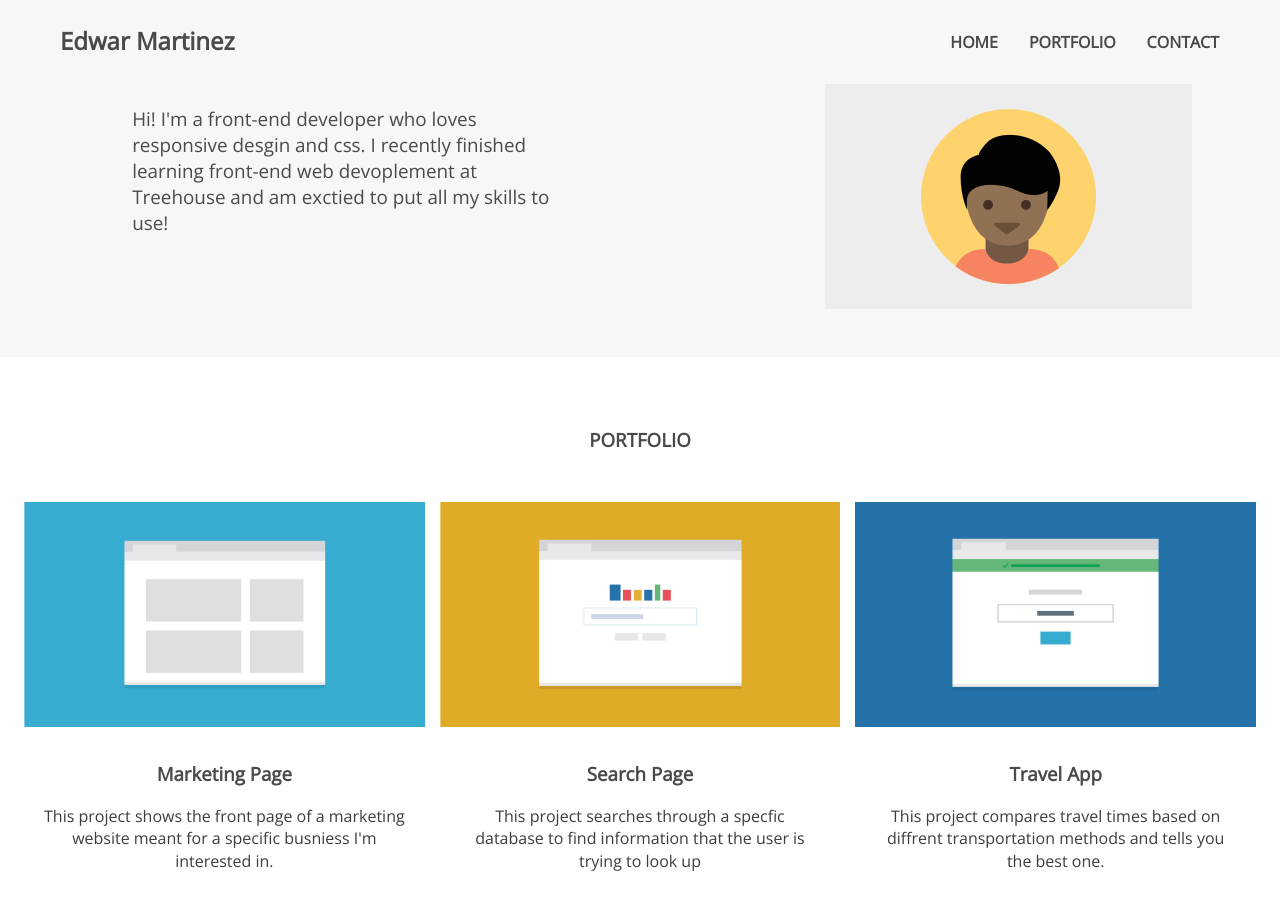
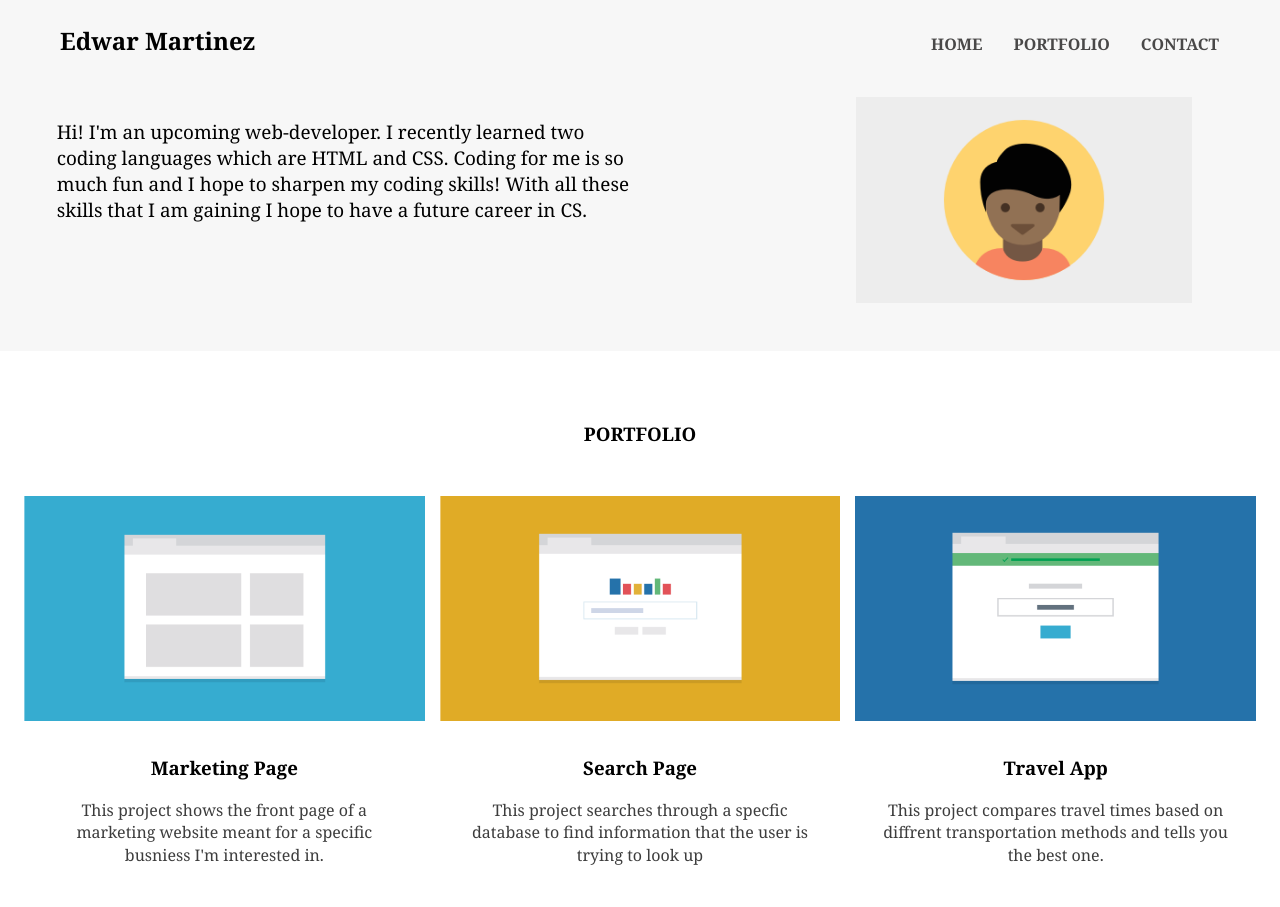
Before and after one commit to Edwar-M/Techdegree-project-2, a plain HTML site: page index.html in a window 1280 px wide. Shown: the top 907 px of the page. Drawn offline with nearby package versions, Linux system fonts and the light colour scheme; a web font is replaced by a local one.

Commit message:
Changes PT 2

```diff
--- a/css/style.css
+++ b/css/style.css
@@ -3,14 +3,12 @@
     box-sizing: border-box;
     padding: 0;
     margin: 0;
+    font-family: 'Georgia', sans-serif;
 }
 
 body {
     margin: 0;
     text-align: center;
-    font-family: 'Open Sans', sans-serif;
-    color: #4a4a4a;
-    font-size: 1em;
     background-color:rgb(255, 255, 255);
 }
 
@@ -157,9 +155,16 @@ ul {
 }
 
 hr {
-    width: 94%;
+    width: 100%;
     margin: 0 auto;
-    background-color: lightgrey;
+    color: lightgrey;
+}
+
+.navagation li {
+    background-color: white;
+    padding: .1em 0;
+    margin-bottom: 5px;
+    font-weight: bolder;
 }
 
 
@@ -169,12 +174,34 @@ hr {
     clear: both;
 }
 
+.main-name,
+.profile-pic,
+.navagation
+.bio {
+    margin-bottom: 1em;
+}
+
+.profile-pic {
+    margin-top: 3em;
+    width: 75%;
+}
+
+.bio {
+    padding: .5em 1em 3em;
+}
+
+li {
+    font-weight: bolder;
+}
 @media screen and (min-width: 768px) {
 
 
     .navagation ,
     .navagation li {
       display: inline-block;
+    }
+    .navagation li {
+        background-color: transparent;
     }
 
     .navagation a {
@@ -185,6 +212,7 @@ hr {
         float: right;
         padding-right: .8em;
         margin: 3em 0;
+        width: 50%;
     }
 
     .bio {
@@ -243,12 +271,13 @@ hr {
 
     .profile-pic {
         padding: 0 1.5em;
-        margin: 1em 4em 3em 3em;
+        margin: 1em 4em 3em 1em;
+        width: 30%;
     }
     .bio {
         padding: 2em 31.5em 1em 1em;
         text-align: left;
-        margin: 0px 6em;
+        margin: 0 2em;
         font-size: 1.18em;
     }
 
--- a/index.html
+++ b/index.html
@@ -5,8 +5,7 @@
     <title>Student Portfolio</title>
     <meta name="viewport" content="width=device-width, initial-scale=1">
     <link rel="stylesheet" href="css/style.css">
-    <link rel="preconnect" href="https://fonts.gstatic.com">
-    <link href="https://fonts.googleapis.com/css2?family=Open+Sans:wght@300&display=swap" rel="stylesheet">
+    <link rel="stylesheet" href="https://fonts.googleapis.com/css?family=Georgia">
   </head>
 
   <body>
@@ -15,7 +14,7 @@
         <nav class="container cf">
           <h1 class="main-name" id="home">Edwar Martinez</h1>
             <ul class="navagation">
-              <li><a href="#top">Home</a></li>
+              <li><a href="#top"> <strong>Home</strong></a></li>
               <li><a href="#portfolio">Portfolio</a></li>
               <li><a href="#contact">Contact</a></li>
             </ul>
@@ -25,7 +24,7 @@
 
 
         <img class="profile-pic" src="images/responsive-layout-profile.png" alt="responsive portfolio picture"/>
-        <p class="bio">Hi! I'm a front-end developer who loves responsive desgin and css. I recently finished learning front-end web devoplement at Treehouse and am exctied to put all my skills to use!</p>
+        <p class="bio">Hi! I'm an upcoming web-developer. I recently learned two coding languages which are HTML and CSS. Coding for me is so much fun and I hope to sharpen my coding skills! With all these skills that I am gaining I hope to have a future career in CS.</p>
 
     </header>
 
```
